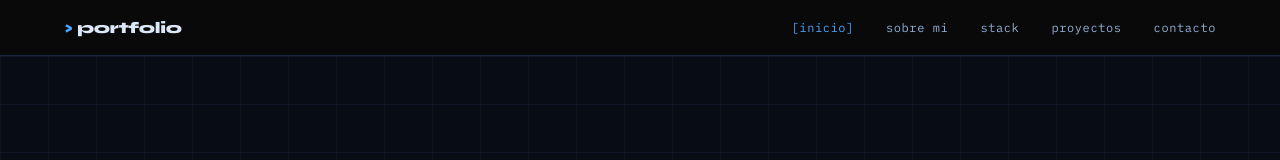
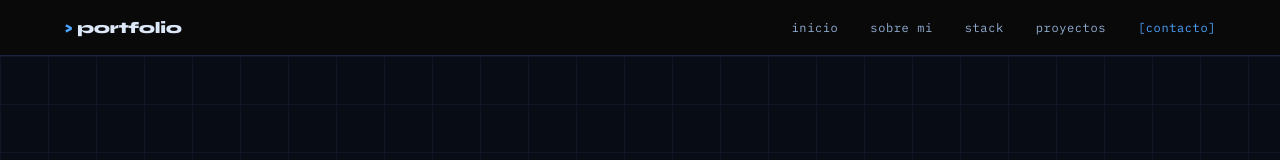
Before and after one commit to joel55p/portafolio-web, a React (Vite) app in the folder mi-portfolio/: page / in a window 1280 px wide. Shown: the top 160 px of the page. Built offline with nearby package versions, Linux system fonts and the light colour scheme.

Commit message:
nav activa contacto correctamente al llegar al fondo

```diff
--- a/mi-portfolio/src/App.jsx
+++ b/mi-portfolio/src/App.jsx
@@ -133,7 +133,7 @@ const PROJECTS = [
   },
 ]
 
-// ids usados en el nav — "sobre mi" tiene espacio, se mapea a id con guion bajo en el DOM
+// ids del dom — "sobre mi" con espacio no es valido como id, se usa guion
 const NAV_ID_MAP = {
   'inicio': 'inicio',
   'sobre mi': 'sobre-mi',
@@ -161,10 +161,16 @@ export default function App() {
     return () => clearInterval(id)
   }, [])
 
-  /* actualiza la seccion activa segun el scroll usando los ids reales del dom */
+  /* detecta la seccion activa segun scroll
+     caso especial: si el usuario llega al fondo, activa contacto directamente */
   useEffect(() => {
     const handler = () => {
       const scrollY = window.scrollY + 120
+      const atBottom = window.innerHeight + window.scrollY >= document.body.scrollHeight - 40
+      if (atBottom) {
+        setActive('contacto')
+        return
+      }
       let currentActive = 'inicio'
       for (const navLabel of NAV_ITEMS) {
         const domId = NAV_ID_MAP[navLabel]
```
